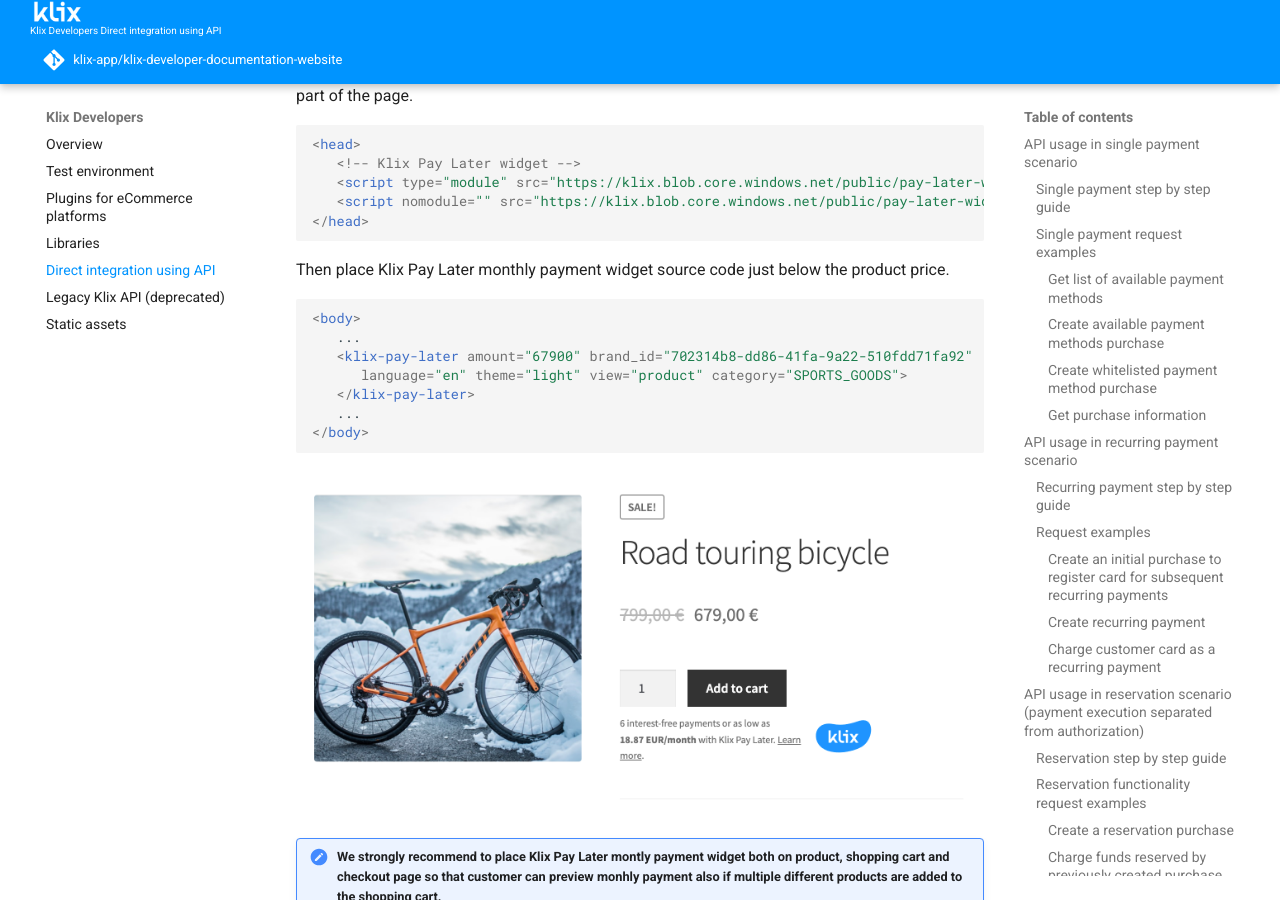
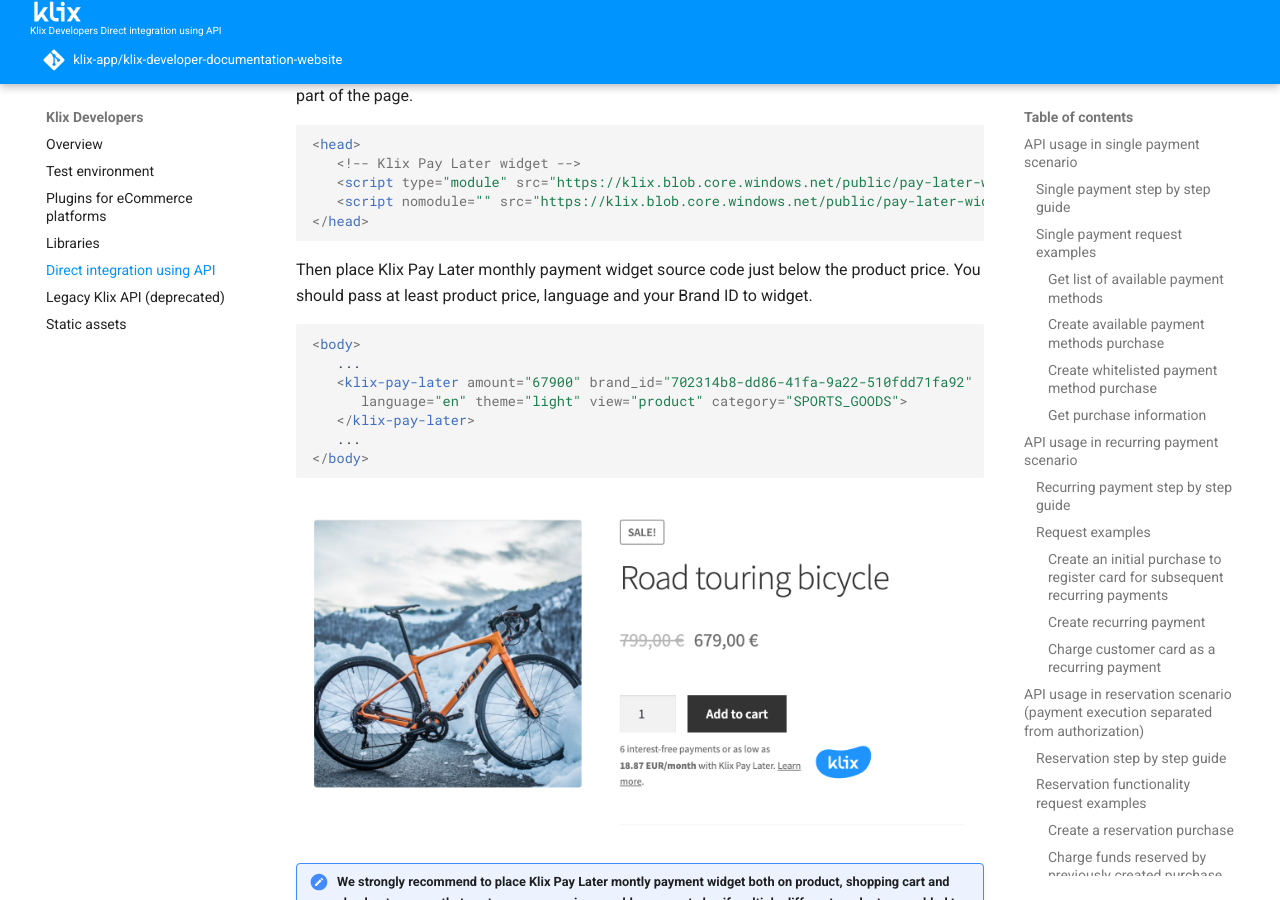
Before and after one commit to klix-app/klix-developer-documentation-website, an MkDocs documentation site: the page built from docs/api.md, in a window 1280 px wide and 900 px high, scrolled down 8092 px. Built offline with MkDocs 1.6.1 and Material for MkDocs 9.7.7, drawn with Linux system fonts in a browser that asks for light colours; a script that is not in the unit is left out; comment, search, counter and statistics services are not loaded.

Commit message:
Add pay later monthly payment widget integration description

````diff
--- a/docs/api.md
+++ b/docs/api.md
@@ -340,7 +340,7 @@
 </head>
 ```
 
-Then place Klix Pay Later monthly payment widget source code just below the product price.
+Then place Klix Pay Later monthly payment widget source code just below the product price. You should pass at least product price, language and your Brand ID to widget.
 
 ```html
 <body>
--- a/mkdocs.yml
+++ b/mkdocs.yml
@@ -9,8 +9,6 @@
     accent: 'klix-theme-accent'
   logo: 'images/logos/klix_white.png'
   favicon: 'images/logos/favicon.png'
-  features:
-    - content.tabs.link
 google_analytics:
   - 'UA-149580135-1'
   - 'auto'
````
